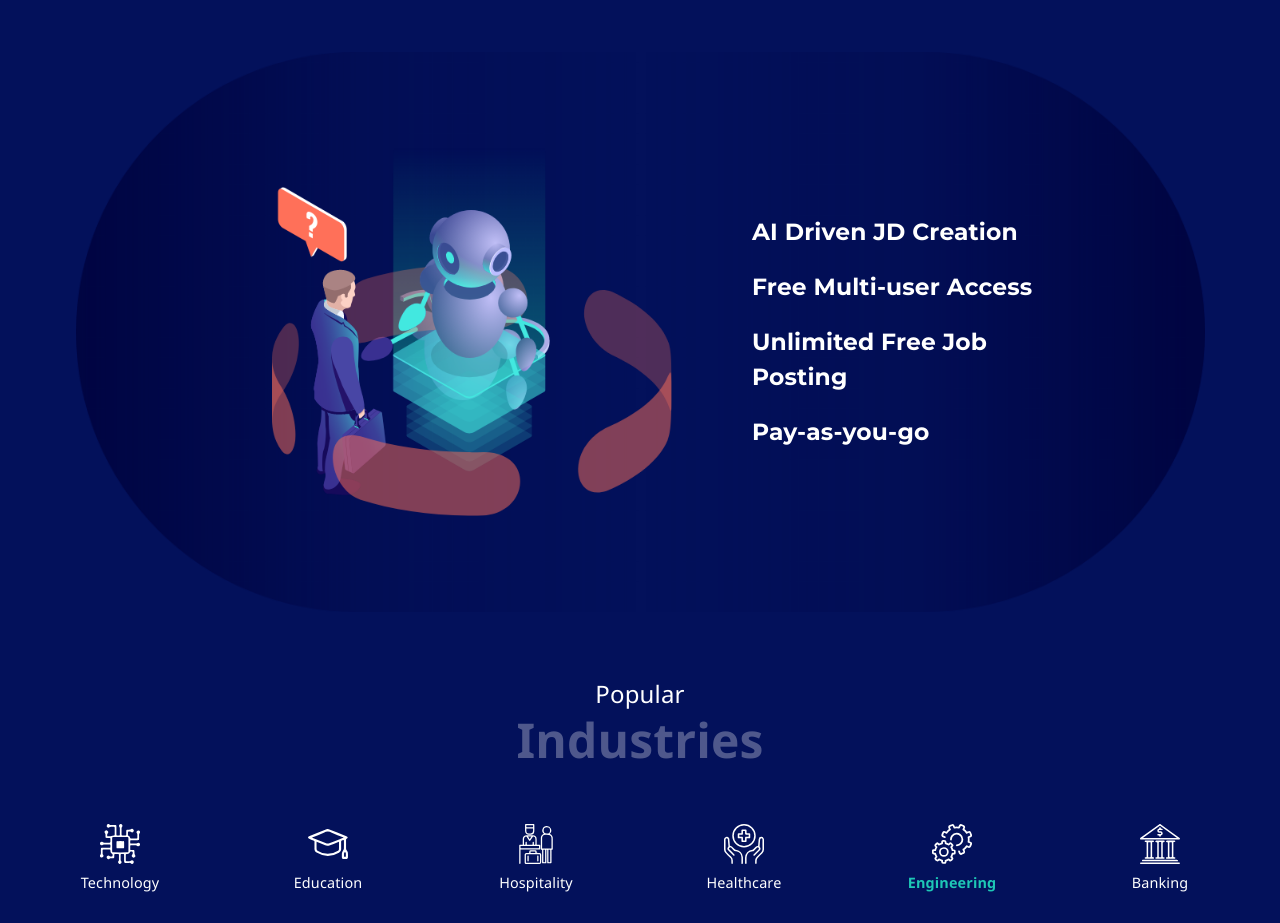
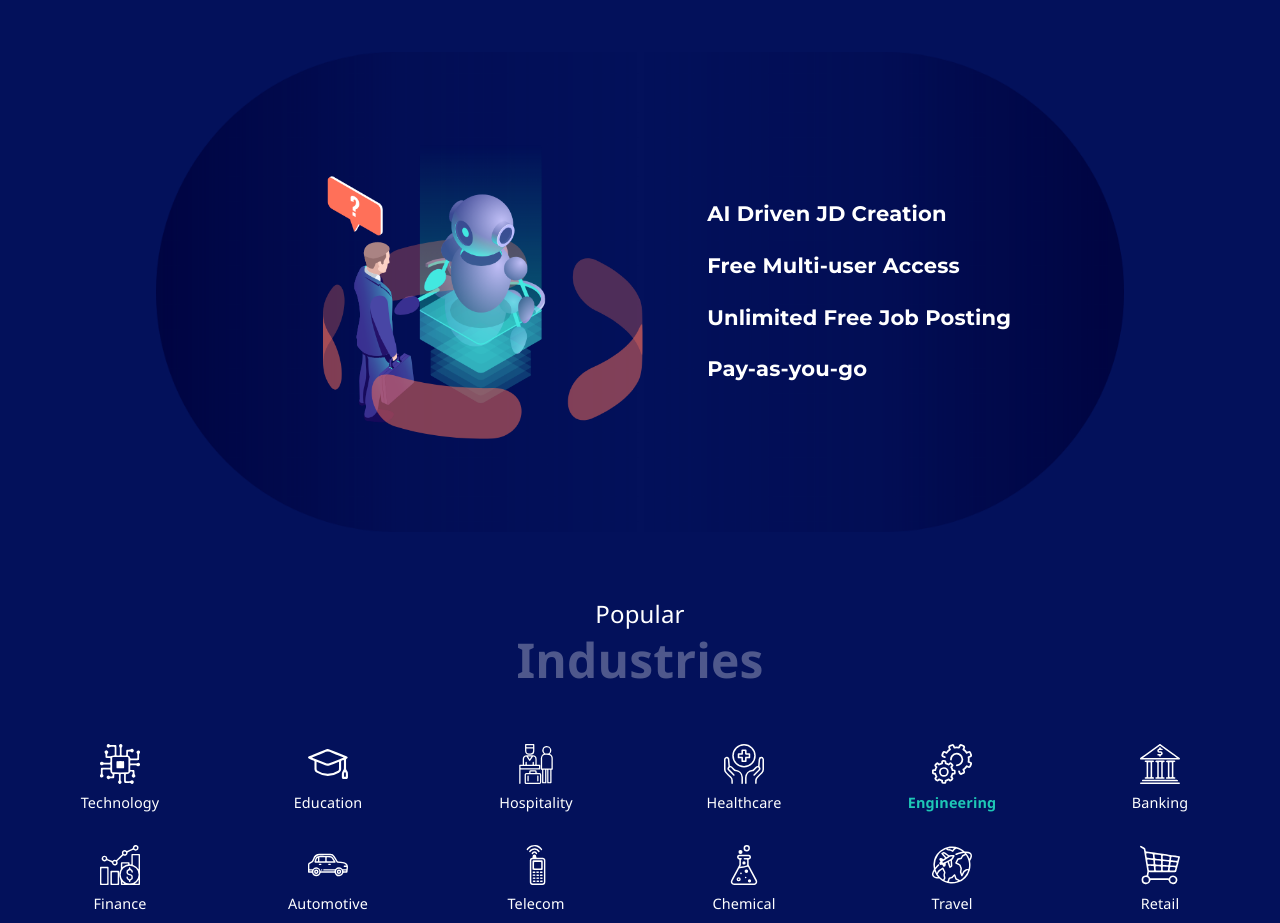
Before and after one commit to BetaCode-Infotech/tt-web-local, a React (Create React App) app: page / in a window 1280 px wide. Shown: the part 2040-2963 px from the top of the page. Built offline with nearby package versions, Linux system fonts and the light colour scheme.

Commit message:
accordion style changes

```diff
--- a/src/Screens/Recruiter/WelcomeRecruiter.css
+++ b/src/Screens/Recruiter/WelcomeRecruiter.css
@@ -379,6 +379,10 @@ font-size: 0.9rem;
   background-color: #00d0b0;
 }
 
+
+
+
+
 .container-2-recruiter .smart-search {
   background-image: url("../../assets/background-rounded.png");
   background-size: contain;
@@ -391,28 +395,62 @@ font-size: 0.9rem;
   padding: 5rem;
 }
 .container-2-recruiter .smart-image {
-  flex: 0 0 50%;
+  flex: 0 0 40%;
   display: flex;
   justify-content: center;
   align-items: center;
-  transition: opacity 0.5s ease-out;
+  /* transition: opacity 0.5s ease-out; */
+  perspective: 1000px;
 }
 
 .container-2-recruiter .smart-image img {
-  width:25rem;
-  height:25rem;
+  width: 20rem;
+  height:20rem;
   object-fit: contain;
   opacity: 1;
-  transition: opacity 0.5s ease-out, transform 0.5s ease-out;
+  /* transition: opacity 0.5s ease-out, transform 0.5s ease-out; */
+  /* transform: translateX(0);
+  transition: opacity 0.5s ease, transform 0.5s ease; */
+
+  /* filter: blur(0px);
+  transform: scale(1);
+  transition: opacity 0.6s ease, transform 0.6s ease, filter 0.6s ease; */
+
+  transform-style: preserve-3d;
+  transition: transform 0.6s ease, opacity 0.6s ease;
+
+  /* transform: translateY(0);
+  transition: transform 0.6s ease, opacity 0.6s ease; */
 }
 
 .smart-image.fade-out img {
   opacity: 0;
-  transform: scale(0.8);
+  /* transform: scale(0.8); */
+
+  /* transform: translateX(-50%) scale(0.9); */
+
+  /* transform: scale(1);
+  filter: blur(8px); */
+
+  transform: rotateY(90deg);
+
+  /* transform: translateY(-60px); */
+}
+
+.smart-image.fade-in img {
+  opacity: 0;
+  /* transform: translateX(0%) scale(1); */
+
+  /* transform: scale(1);
+  filter: blur(0px); */
+
+  transform: rotateY(0deg);
+
+  /* transform: translateY(0); */
 }
 
 .container-2-recruiter .smart-content {
-  flex: 0 0 30%;
+  flex: 0 0 28%;
   max-width: 100%;
   display: flex;
   flex-direction: column;
@@ -421,7 +459,7 @@ font-size: 0.9rem;
 
 .container-2-recruiter .smart-content-title{
   cursor: pointer;
-  font-size: 20px;
+  font-size: 18px;
   font-weight: bold;
   padding: 10px 0;
   font-family: "Montserrat", sans-serif;
@@ -436,28 +474,28 @@ font-size: 0.9rem;
   color: #ff7059;
 }
 
-.smart-search-subheading {
+.container-2-recruiter .smart-search-subheading {
   max-height: 0;
   opacity: 0;
   overflow: hidden;
-  transition: max-height 1s ease, opacity 1s ease;
   font-size: 15px;
   font-family: "Montserrat", sans-serif;
   color: rgb(180, 179, 179);
 }
 
-.smart-search-subheading.open {
+.container-2-recruiter .smart-search-subheading.open {
   max-height: 500px;
   opacity: 1;
 }
 
 .container-2-recruiter .smart-content-description{
   cursor: pointer;
-  margin: 0.5rem 0;
-  font-size: 15px;
-  font-family: "Montserrat", sans-serif;
-  color: rgb(180, 179, 179);
+  opacity: 1;
 }
+
+
+
+
 
 .custom-search-button-recruiter {
   background: #ff7059;
--- a/src/Screens/Welcome/Welcome.css
+++ b/src/Screens/Welcome/Welcome.css
@@ -432,7 +432,7 @@
   margin-top: 5rem;
 }
 .container-2 .smart-image {
-  flex: 0 0 50%;
+  flex: 0 0 40%;
   display: flex;
   justify-content: center;
   align-items: center;
@@ -440,20 +440,26 @@
 }
 
 .container-2 .smart-image img {
-  width:25rem;
-  height:25rem;
+  width:20rem;
+  height:20rem;
   object-fit: contain;
   opacity: 1;
-  transition: opacity 0.5s ease-out, transform 0.5s ease-out;
+  transform-style: preserve-3d;
+  transition: transform 0.6s ease, opacity 0.6s ease;
 }
 
 .smart-image.fade-out img {
   opacity: 0;
-  transform: scale(0.8);
+  transform: rotateY(90deg);
+}
+
+.smart-image.fade-in img {
+  opacity: 0;
+  transform: rotateY(0deg);
 }
 
 .container-2 .smart-content {
-  flex: 0 0 30%;
+  flex: 0 0 28%;
   max-width: 100%;
   display: flex;
   flex-direction: column;
@@ -462,7 +468,7 @@
 
 .container-2 .smart-content-title{
   cursor: pointer;
-  font-size: 20px;
+  font-size: 18px;
   font-weight: bold;
   padding: 10px 0;
   font-family: "Montserrat", sans-serif;
```
